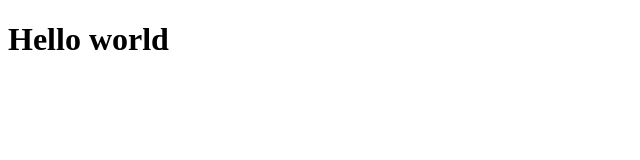
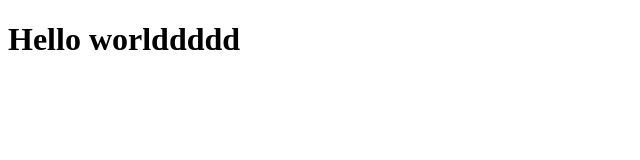
Before and after one commit to uthamprabhu/MyResumeWebsite, a plain HTML site: page index.html in a window 1280 px wide. Shown: the whole page, without its empty margins (0-640 px from the left). Drawn offline with Linux system fonts and the light colour scheme.

Commit message:
heloo world added

```diff
--- a/index.html
+++ b/index.html
@@ -6,6 +6,6 @@
     <title>Document</title>
 </head>
 <body>
-    <h1>Hello world</h1>
+    <h1>Hello worlddddd</h1>
 </body>
 </html>
```
